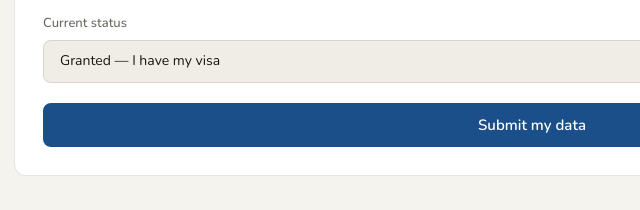
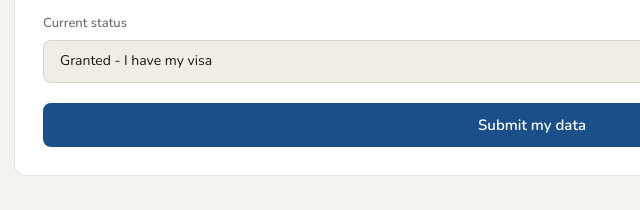
Before and after one commit to dgrandima/dgrandima.github.io, a plain HTML site: page index.html in a window 1280 px wide. Shown: the part 911-1121 px from the top of the page, 108-748 px from the left. Drawn offline with nearby package versions, Linux system fonts and the light colour scheme; no server answers.

Commit message:
Update index.html

```diff
--- a/index.html
+++ b/index.html
@@ -392,8 +392,8 @@
         <div class="form-group full">
           <label for="status">Current status</label>
           <select id="status">
-            <option value="Granted">Granted — I have my visa</option>
-            <option value="Pending">Pending — still waiting</option>
+            <option value="Granted">Granted - I have my visa</option>
+            <option value="Pending">Pending - still waiting</option>
           </select>
         </div>
       </div>
```
